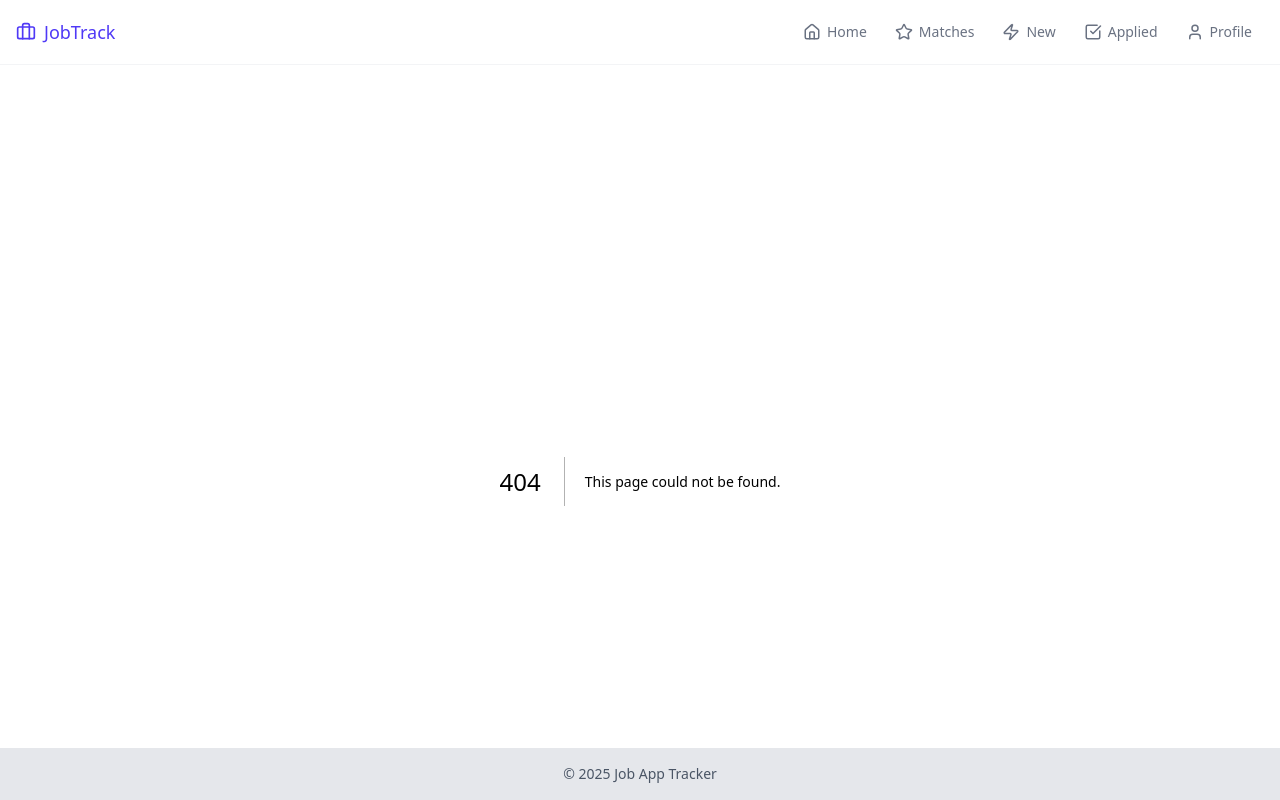
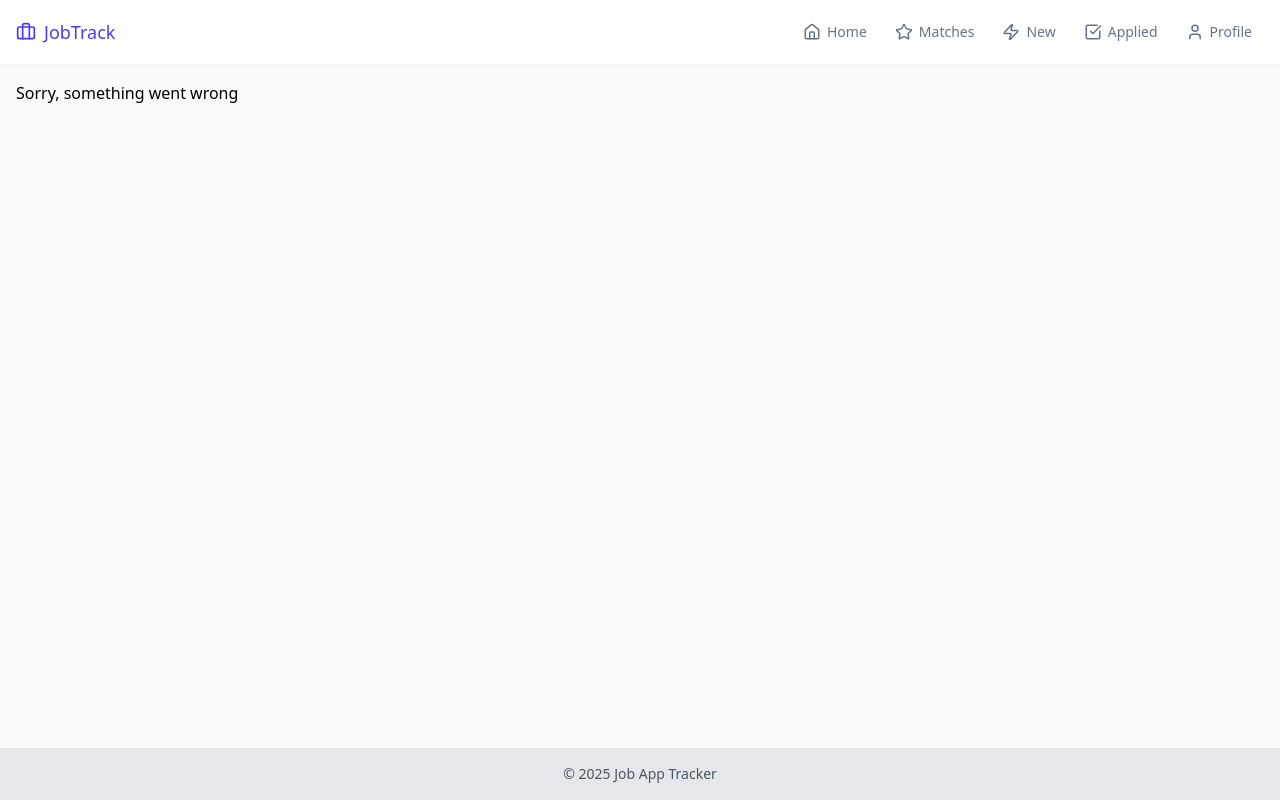
Before and after one commit to anandanair/jobs-scraper-web, a Next.js app: page /error in a window 1280 px wide. Before the commit this address had no page. Built offline with nearby package versions, Linux system fonts and the light colour scheme.

Commit message:
feat(error): add error page component for client-side errors
Introduce a new ErrorPage component to handle and display client-side errors gracefully. This provides a better user experience by showing a friendly message when something goes wrong.

```diff
--- /dev/null
+++ b/src/app/error/page.tsx
@@ -0,0 +1,5 @@
+"use client";
+
+export default function ErrorPage() {
+  return <p>Sorry, something went wrong</p>;
+}
```
